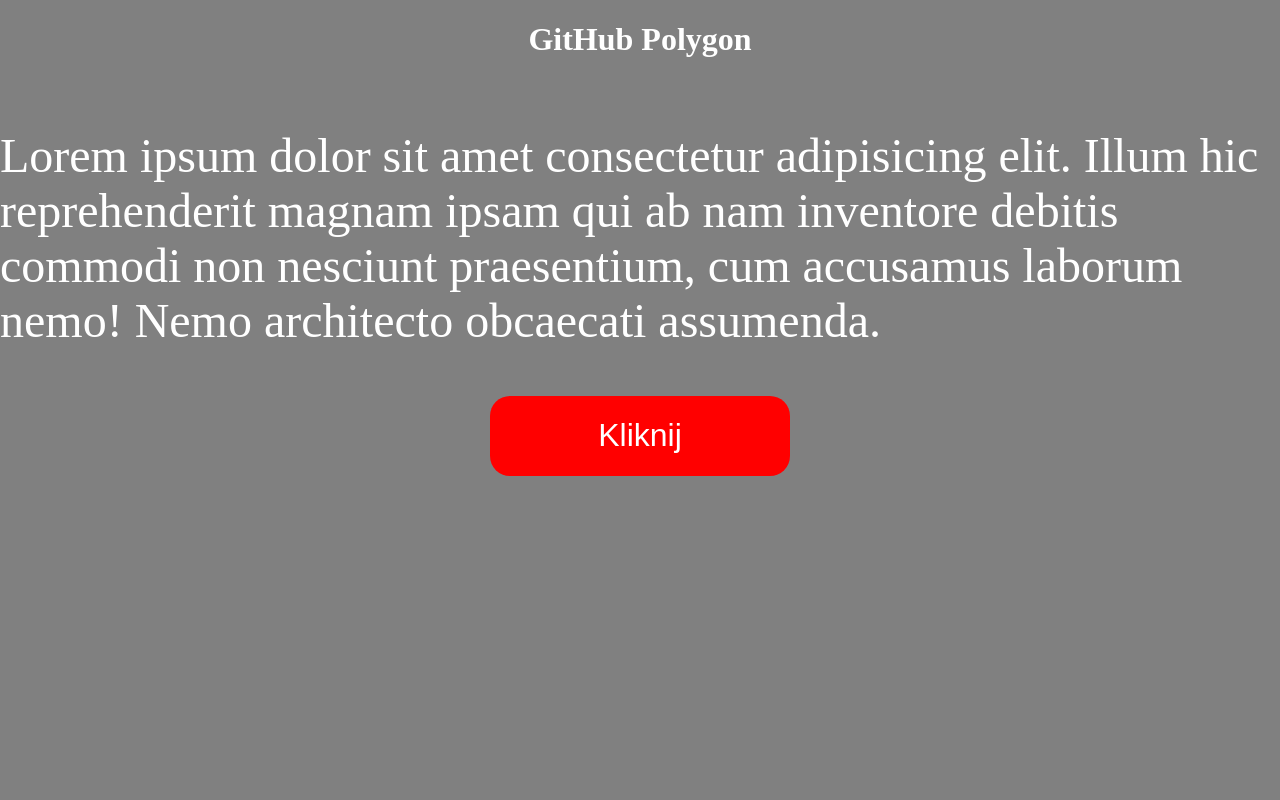
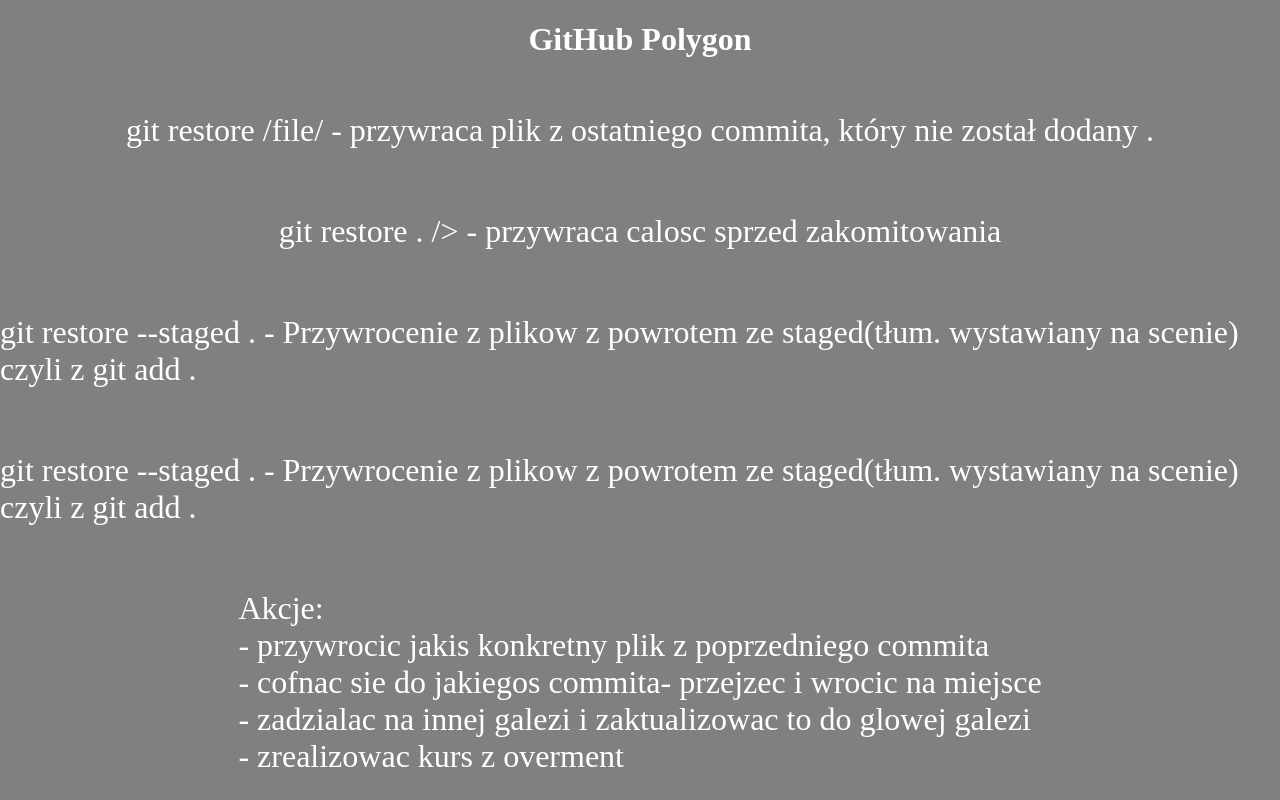
Before and after one commit to mariusz1802/github-polygon, a plain HTML site: page index.html in a window 1280 px wide. Shown: the top 800 px of the page. Drawn offline with Linux system fonts and the light colour scheme.

Commit message:
with exercises to do

```diff
--- a/index.html
+++ b/index.html
@@ -9,12 +9,32 @@
   </head>
   <body style="background: black; color: white">
     <h1 style="text-align: center">GitHub Polygon</h1>
+
     <p class="desc">
-      Lorem ipsum dolor sit amet consectetur adipisicing elit. Illum hic
-      reprehenderit magnam ipsam qui ab nam inventore debitis commodi non
-      nesciunt praesentium, cum accusamus laborum nemo! Nemo architecto
-      obcaecati assumenda.
+      git restore /file/ - przywraca plik z ostatniego commita, który nie został
+      dodany .
     </p>
+    <p class="desc">git restore . /> - przywraca calosc sprzed zakomitowania</p>
+
+    <p class="desc">
+      git restore --staged . - Przywrocenie z plikow z powrotem ze staged(tłum.
+      wystawiany na scenie) czyli z git add .
+    </p>
+    <p class="desc">
+      git restore --staged . - Przywrocenie z plikow z powrotem ze staged(tłum.
+      wystawiany na scenie) czyli z git add .
+    </p>
+
+    <p class="desc">
+      Akcje: <br />
+      - przywrocic jakis konkretny plik z poprzedniego commita <br />
+      - cofnac sie do jakiegos commita- przejzec i wrocic na miejsce <br />
+      - zadzialac na innej galezi i zaktualizowac to do glowej galezi <br />
+
+      - zrealizowac kurs z overment
+    </p>
+    <img src="screen.png" alt="how to show " />
+    <figcaption>How to show file from previous commit</figcaption>
     <button>Kliknij</button>
     <script src="myScript.js"></script>
   </body>
--- a/style.css
+++ b/style.css
@@ -8,7 +8,7 @@ body {
 }
 
 .desc {
-  font-size: 3rem;
+  font-size: 2rem;
 }
 
 button {
```
Also changed, not shown: screen.png (added).
